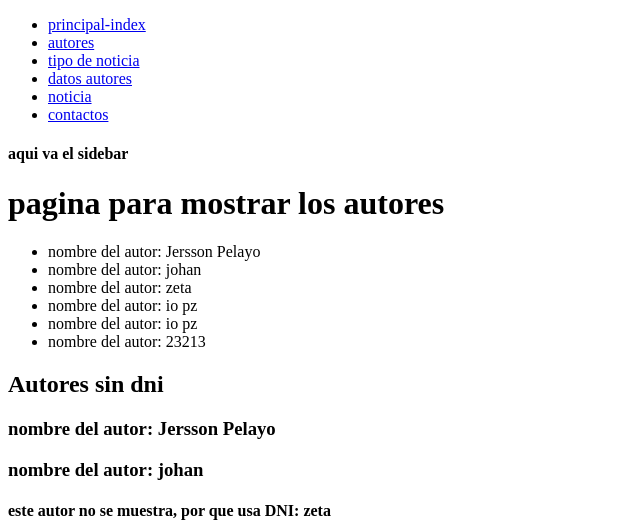
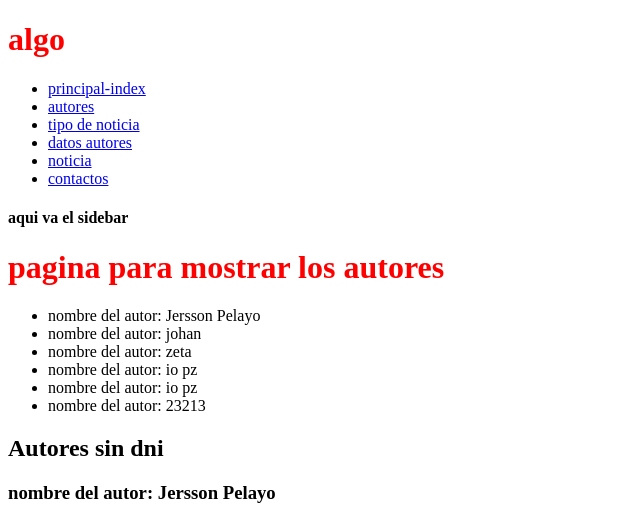
Before and after one commit to ZETA-Z02/Mysite, a Django app: page /autores/ in a window 1280 px wide. Shown: the top 524 px of the page, without its empty margins (0-640 px from the left). Run offline with Django 3.2, Linux system fonts and the light colour scheme; data comes from the database, SQL or seed files in the repository; both versions use the stored data as it was after the commit.

Commit message:
mejorar proyecto

```diff
--- a/mysite/urls.py
+++ b/mysite/urls.py
@@ -21,5 +21,4 @@ urlpatterns = [
     path('admin/', admin.site.urls),
     #path('', hello) <-- esto es para imprimir el primer hola mundo utilizando url y path como direccion del directorio
     path('',include(('noticias.urls','noticias'))),
-
 ]
--- a/noticias/templates/layouts/base.html
+++ b/noticias/templates/layouts/base.html
@@ -4,8 +4,10 @@
     <meta charset="UTF-8">
     <meta name="viewport" content="width=device-width, initial-scale=1.0">
     <title>{% block title %}NOTICIAS{% endblock %}</title>
+
 </head>
 <body>
+    <h1>algo</h1>
     <div>
         <ul>
             <li><a href="{% url 'noticias:index' %}">principal-index</a></li>
@@ -23,4 +25,9 @@
         </div>
     </main>
 </body>
+<style>
+    h1{
+        color: red;
+    }
+</style>
 </html>
--- /dev/null
+++ b/static/css/style.css
@@ -0,0 +1,3 @@
+h1{
+    color: red;
+}
```
Also changed, not shown: BDNoticias.sqlite3.
